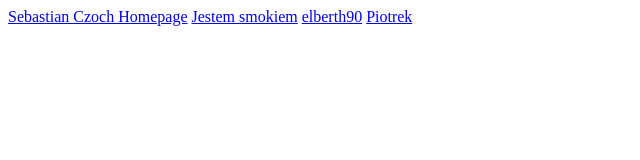
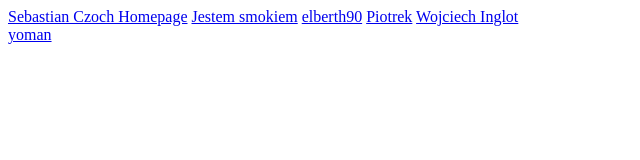
Before and after one commit to kszychooo/workshop-task, a plain HTML site: page index.html in a window 1280 px wide. Shown: the whole page, without its empty margins (0-640 px from the left). Drawn offline with Linux system fonts and the light colour scheme.

Commit message:
add yoman file

```diff
--- a/index.html
+++ b/index.html
@@ -4,5 +4,7 @@
 	<a href="jestem-smokiem.html">Jestem smokiem</a>
 	<a href="elberth.html">elberth90</a>
 <a href="piotrek.html">Piotrek</a>
+	<a href="winglot.html">Wojciech Inglot</a><br/>
+	<a href="yoman.html">yoman</a>
 </body>
 </html>
```
Also changed, not shown: yoman.html (added, +2 -0 lines).
